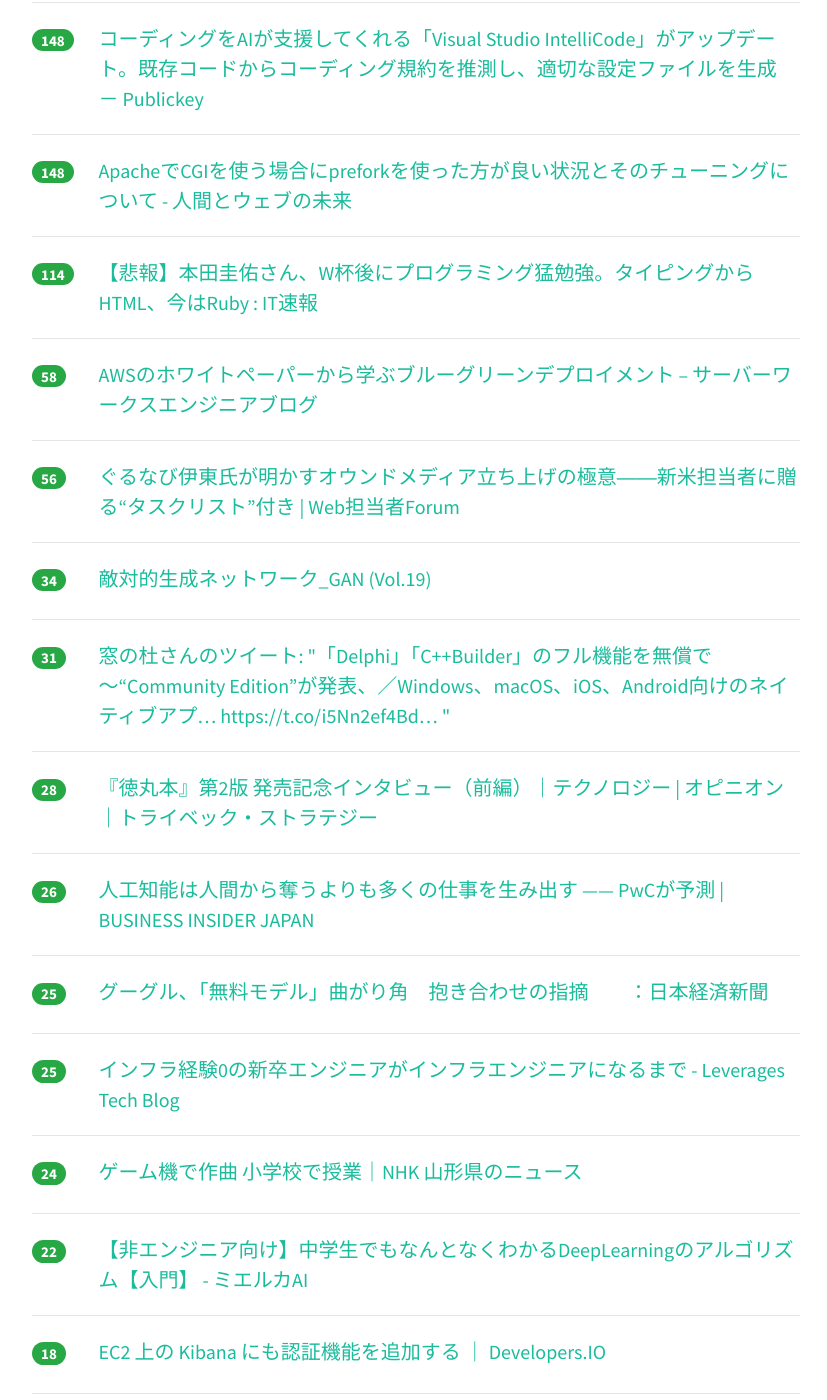
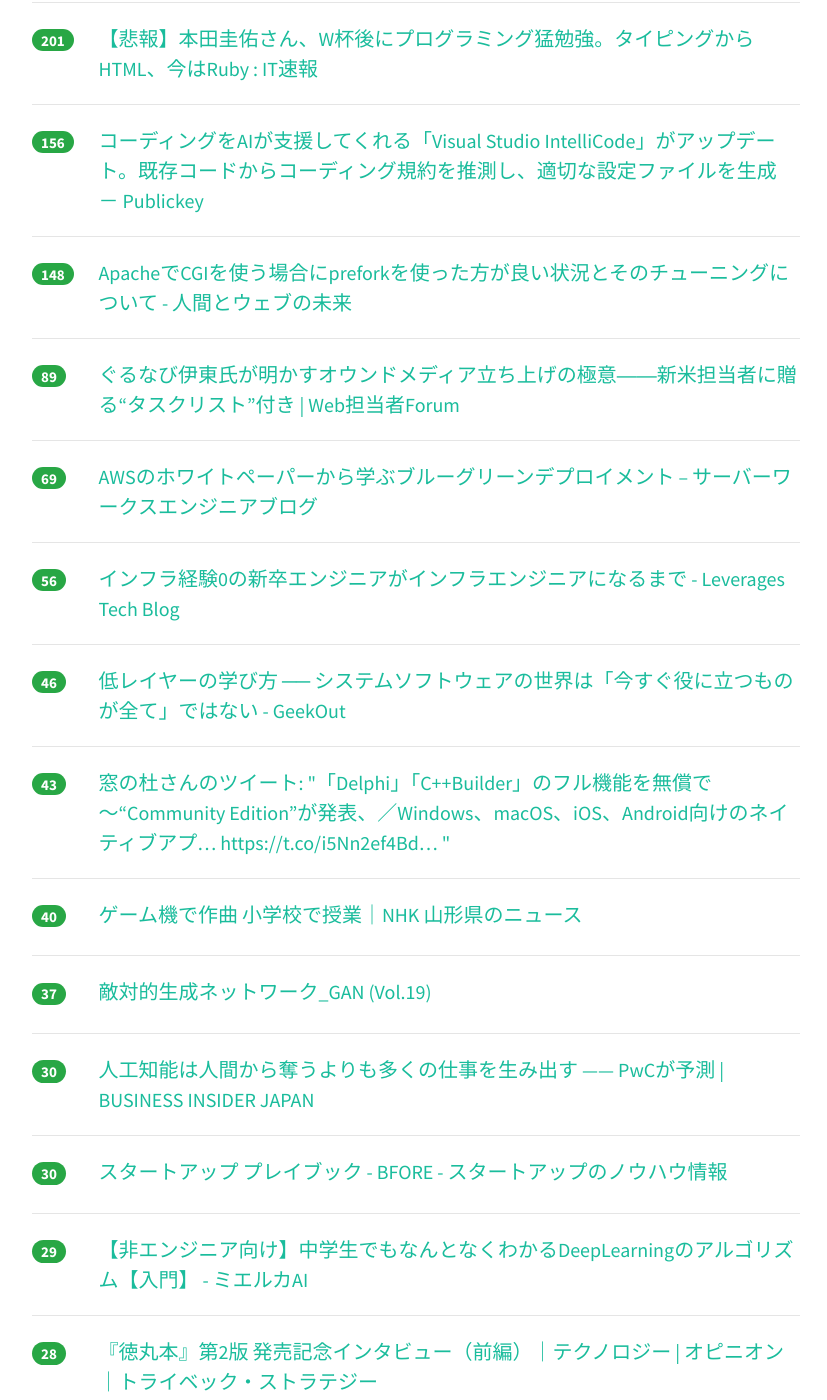
Before and after one commit to yatta47/hatena-matome-site, a Jekyll site: the page built from _posts/2018-07-19-hatena.md, in a window 1280 px wide and 1400 px high, scrolled down 449 px. Shown: the whole window, without its empty margins (224-1051 px from the left). Built offline with Jekyll 4.4.1, drawn with Linux system fonts in a browser that asks for light colours; nearby versions of some CDN libraries; some of the changed text lies outside the part shown.

Commit message:
Updated 2018-07-19

```diff
--- a/_posts/2018-07-19-hatena.md
+++ b/_posts/2018-07-19-hatena.md
@@ -1,18 +1,23 @@
 ---
 layout: post
 title:  "2018-07-19 はてぶIT"
-date:   2018-07-19 12:02:45
+date:   2018-07-19 13:02:25
 tags: [it-hotentry]
 ---
-56 件のデータあり
+61 件のデータあり
 
 <hr><div class="row">
-<div class="col-1"><span class="badge badge-pill badge-success h2">269</span></div>
+<div class="col-1"><span class="badge badge-pill badge-success h2">292</span></div>
 <div class="col-11"><a href='https://news.mynavi.jp/article/20180718-665930/' target='_blank'>Linuxネットワークコマンド新旧まとめ | マイナビニュース</a></div>
 </div>
 <hr>
 <div class="row">
-<div class="col-1"><span class="badge badge-pill badge-success h2">148</span></div>
+<div class="col-1"><span class="badge badge-pill badge-success h2">201</span></div>
+<div class="col-11"><a href='http://blog.livedoor.jp/itsoku/archives/53829029.html' target='_blank'>【悲報】本田圭佑さん、W杯後にプログラミング猛勉強。タイピングからHTML、今はRuby : IT速報</a></div>
+</div>
+<hr>
+<div class="row">
+<div class="col-1"><span class="badge badge-pill badge-success h2">156</span></div>
 <div class="col-11"><a href='https://www.publickey1.jp/blog/18/aivisual_studio_intellicode.html' target='_blank'>コーディングをAIが支援してくれる「Visual Studio IntelliCode」がアップデート。既存コードからコーディング規約を推測し、適切な設定ファイルを生成 － Publickey</a></div>
 </div>
 <hr>
@@ -22,28 +27,53 @@ tags: [it-hotentry]
 </div>
 <hr>
 <div class="row">
-<div class="col-1"><span class="badge badge-pill badge-success h2">114</span></div>
-<div class="col-11"><a href='http://blog.livedoor.jp/itsoku/archives/53829029.html' target='_blank'>【悲報】本田圭佑さん、W杯後にプログラミング猛勉強。タイピングからHTML、今はRuby : IT速報</a></div>
+<div class="col-1"><span class="badge badge-pill badge-success h2">89</span></div>
+<div class="col-11"><a href='https://webtan.impress.co.jp/e/2018/07/19/29325' target='_blank'>ぐるなび伊東氏が明かすオウンドメディア立ち上げの極意――新米担当者に贈る“タスクリスト”付き | Web担当者Forum</a></div>
 </div>
 <hr>
 <div class="row">
-<div class="col-1"><span class="badge badge-pill badge-success h2">58</span></div>
+<div class="col-1"><span class="badge badge-pill badge-success h2">69</span></div>
 <div class="col-11"><a href='http://blog.serverworks.co.jp/tech/2018/07/18/aws_blue_green_deployments/' target='_blank'>AWSのホワイトペーパーから学ぶブルーグリーンデプロイメント – サーバーワークスエンジニアブログ</a></div>
 </div>
 <hr>
 <div class="row">
 <div class="col-1"><span class="badge badge-pill badge-success h2">56</span></div>
-<div class="col-11"><a href='https://webtan.impress.co.jp/e/2018/07/19/29325' target='_blank'>ぐるなび伊東氏が明かすオウンドメディア立ち上げの極意――新米担当者に贈る“タスクリスト”付き | Web担当者Forum</a></div>
+<div class="col-11"><a href='https://tech.leverages.jp/entry/2018/07/18/120000' target='_blank'>インフラ経験0の新卒エンジニアがインフラエンジニアになるまで - Leverages Tech Blog</a></div>
 </div>
 <hr>
 <div class="row">
-<div class="col-1"><span class="badge badge-pill badge-success h2">34</span></div>
+<div class="col-1"><span class="badge badge-pill badge-success h2">46</span></div>
+<div class="col-11"><a href='https://geek-out.jp/column/entry/2018/07/19/110000' target='_blank'>低レイヤーの学び方 ── システムソフトウェアの世界は「今すぐ役に立つものが全て」ではない - GeekOut</a></div>
+</div>
+<hr>
+<div class="row">
+<div class="col-1"><span class="badge badge-pill badge-success h2">43</span></div>
+<div class="col-11"><a href='http://twitter.com/madonomori/status/1019696077614665728' target='_blank'>窓の杜さんのツイート: "「Delphi」「C++Builder」のフル機能を無償で ～“Community Edition”が発表、／Windows、macOS、iOS、Android向けのネイティブアプ… https://t.co/i5Nn2ef4Bd… "</a></div>
+</div>
+<hr>
+<div class="row">
+<div class="col-1"><span class="badge badge-pill badge-success h2">40</span></div>
+<div class="col-11"><a href='https://www3.nhk.or.jp/lnews/yamagata/20180717/6020001141.html' target='_blank'>ゲーム機で作曲 小学校で授業｜NHK 山形県のニュース</a></div>
+</div>
+<hr>
+<div class="row">
+<div class="col-1"><span class="badge badge-pill badge-success h2">37</span></div>
 <div class="col-11"><a href='https://products.sint.co.jp/aisia/blog/vol1-19' target='_blank'>敵対的生成ネットワーク_GAN (Vol.19)</a></div>
 </div>
 <hr>
 <div class="row">
-<div class="col-1"><span class="badge badge-pill badge-success h2">31</span></div>
-<div class="col-11"><a href='http://twitter.com/madonomori/status/1019696077614665728' target='_blank'>窓の杜さんのツイート: "「Delphi」「C++Builder」のフル機能を無償で ～“Community Edition”が発表、／Windows、macOS、iOS、Android向けのネイティブアプ… https://t.co/i5Nn2ef4Bd… "</a></div>
+<div class="col-1"><span class="badge badge-pill badge-success h2">30</span></div>
+<div class="col-11"><a href='https://www.businessinsider.jp/post-171470' target='_blank'>人工知能は人間から奪うよりも多くの仕事を生み出す —— PwCが予測 | BUSINESS INSIDER JAPAN</a></div>
+</div>
+<hr>
+<div class="row">
+<div class="col-1"><span class="badge badge-pill badge-success h2">30</span></div>
+<div class="col-11"><a href='https://bfore.hongotechgarage.com/entry/startup_playbook_sam_altman_y_combinator' target='_blank'>スタートアップ プレイブック - BFORE - スタートアップのノウハウ情報</a></div>
+</div>
+<hr>
+<div class="row">
+<div class="col-1"><span class="badge badge-pill badge-success h2">29</span></div>
+<div class="col-11"><a href='https://mieruca-ai.com/ai/easy_deeplearning_algorithm/' target='_blank'>【非エンジニア向け】中学生でもなんとなくわかるDeepLearningのアルゴリズム【入門】 - ミエルカAI</a></div>
 </div>
 <hr>
 <div class="row">
@@ -53,32 +83,27 @@ tags: [it-hotentry]
 <hr>
 <div class="row">
 <div class="col-1"><span class="badge badge-pill badge-success h2">26</span></div>
-<div class="col-11"><a href='https://www.businessinsider.jp/post-171470' target='_blank'>人工知能は人間から奪うよりも多くの仕事を生み出す —— PwCが予測 | BUSINESS INSIDER JAPAN</a></div>
-</div>
-<hr>
-<div class="row">
-<div class="col-1"><span class="badge badge-pill badge-success h2">25</span></div>
 <div class="col-11"><a href='https://www.nikkei.com/article/DGXMZO33130010Y8A710C1EA1000/' target='_blank'>グーグル、「無料モデル」曲がり角　抱き合わせの指摘　　：日本経済新聞</a></div>
 </div>
 <hr>
 <div class="row">
-<div class="col-1"><span class="badge badge-pill badge-success h2">25</span></div>
-<div class="col-11"><a href='https://tech.leverages.jp/entry/2018/07/18/120000' target='_blank'>インフラ経験0の新卒エンジニアがインフラエンジニアになるまで - Leverages Tech Blog</a></div>
+<div class="col-1"><span class="badge badge-pill badge-success h2">22</span></div>
+<div class="col-11"><a href='https://forest.watch.impress.co.jp/docs/news/1133614.html' target='_blank'>Microsoft、「Windows 10」のデルタ更新を終了へ ～エクスプレス更新に一本化 - 窓の杜</a></div>
 </div>
 <hr>
 <div class="row">
-<div class="col-1"><span class="badge badge-pill badge-success h2">24</span></div>
-<div class="col-11"><a href='https://www3.nhk.or.jp/lnews/yamagata/20180717/6020001141.html' target='_blank'>ゲーム機で作曲 小学校で授業｜NHK 山形県のニュース</a></div>
-</div>
-<hr>
-<div class="row">
-<div class="col-1"><span class="badge badge-pill badge-success h2">22</span></div>
-<div class="col-11"><a href='https://mieruca-ai.com/ai/easy_deeplearning_algorithm/' target='_blank'>【非エンジニア向け】中学生でもなんとなくわかるDeepLearningのアルゴリズム【入門】 - ミエルカAI</a></div>
+<div class="col-1"><span class="badge badge-pill badge-success h2">19</span></div>
+<div class="col-11"><a href='https://blog.wasbook.org/2018/07/wasbook2-kindle-reflow-version.html' target='_blank'>徳丸本サポートブログ: 徳丸本2版のリフロー版の発売予定について</a></div>
 </div>
 <hr>
 <div class="row">
 <div class="col-1"><span class="badge badge-pill badge-success h2">18</span></div>
 <div class="col-11"><a href='https://dev.classmethod.jp/server-side/elasticsearch/authenticated-kibana-for-ec2/' target='_blank'>EC2 上の Kibana にも認証機能を追加する ｜ Developers.IO</a></div>
+</div>
+<hr>
+<div class="row">
+<div class="col-1"><span class="badge badge-pill badge-success h2">18</span></div>
+<div class="col-11"><a href='https://techlife.cookpad.com/entry/2018/07/19/100000' target='_blank'>新規決済手段導入に際し、なるべく丁寧にテストケースを作成した話 - クックパッド開発者ブログ</a></div>
 </div>
 <hr>
 <div class="row">
@@ -88,12 +113,12 @@ tags: [it-hotentry]
 <hr>
 <div class="row">
 <div class="col-1"><span class="badge badge-pill badge-success h2">17</span></div>
-<div class="col-11"><a href='https://blog.wasbook.org/2018/07/wasbook2-kindle-reflow-version.html' target='_blank'>徳丸本サポートブログ: 徳丸本2版のリフロー版の発売予定について</a></div>
+<div class="col-11"><a href='https://coliss.com/articles/build-websites/operation/css/elastic-input-animation.html' target='_blank'>このCSSアニメーションのアイデアすごい！CSSの疑似クラスで実装するフローティングラベル | コリス</a></div>
 </div>
 <hr>
 <div class="row">
-<div class="col-1"><span class="badge badge-pill badge-success h2">16</span></div>
-<div class="col-11"><a href='https://bfore.hongotechgarage.com/entry/startup_playbook_sam_altman_y_combinator' target='_blank'>スタートアップ プレイブック - BFORE - スタートアップのノウハウ情報</a></div>
+<div class="col-1"><span class="badge badge-pill badge-success h2">17</span></div>
+<div class="col-11"><a href='https://anond.hatelabo.jp/20180716192338' target='_blank'>VRは尿意に勝てない</a></div>
 </div>
 <hr>
 <div class="row">
@@ -102,13 +127,33 @@ tags: [it-hotentry]
 </div>
 <hr>
 <div class="row">
-<div class="col-1"><span class="badge badge-pill badge-success h2">15</span></div>
-<div class="col-11"><a href='https://forest.watch.impress.co.jp/docs/news/1133614.html' target='_blank'>Microsoft、「Windows 10」のデルタ更新を終了へ ～エクスプレス更新に一本化 - 窓の杜</a></div>
+<div class="col-1"><span class="badge badge-pill badge-success h2">14</span></div>
+<div class="col-11"><a href='http://www.itmedia.co.jp/business/articles/1807/18/news021.html' target='_blank'>ホテル事業の経験がなかったのに、「TRUNK(HOTEL)」好調の秘密 (1/6) - ITmedia ビジネスオンライン</a></div>
+</div>
+<hr>
+<div class="row">
+<div class="col-1"><span class="badge badge-pill badge-success h2">14</span></div>
+<div class="col-11"><a href='https://www.slideshare.net/linecorp/clova-106423895' target='_blank'>Clovaにおける機械学習モジュールの配信＆運用基盤の紹介</a></div>
 </div>
 <hr>
 <div class="row">
 <div class="col-1"><span class="badge badge-pill badge-success h2">13</span></div>
-<div class="col-11"><a href='https://coliss.com/articles/build-websites/operation/css/elastic-input-animation.html' target='_blank'>このCSSアニメーションのアイデアすごい！CSSの疑似クラスで実装するフローティングラベル | コリス</a></div>
+<div class="col-11"><a href='https://www.oreilly.co.jp/community/blog/2018/07/machine-learning-book-authors-talk-part3.html' target='_blank'>Community Blog - 『仕事ではじめる機械学習』＆『前処理大全』著者対談（Part 3）</a></div>
+</div>
+<hr>
+<div class="row">
+<div class="col-1"><span class="badge badge-pill badge-success h2">13</span></div>
+<div class="col-11"><a href='https://japan.cnet.com/article/35122681/' target='_blank'>EU、グーグルに過去最高額となる5700億円の制裁金--「Android」で独禁法違反 - CNET Japan</a></div>
+</div>
+<hr>
+<div class="row">
+<div class="col-1"><span class="badge badge-pill badge-success h2">13</span></div>
+<div class="col-11"><a href='https://qiita.com/i-tanaka730/items/79e8e2c3ceb2bde51436' target='_blank'>Node.jsを学ぶ中で必ず押さえておきたいこと</a></div>
+</div>
+<hr>
+<div class="row">
+<div class="col-1"><span class="badge badge-pill badge-success h2">13</span></div>
+<div class="col-11"><a href='https://uxmilk.jp/73516' target='_blank'>UXという言葉が登場する以前に私が見たUXデザイン：ユニバーサルデザイン編 | UX MILK</a></div>
 </div>
 <hr>
 <div class="row">
@@ -117,38 +162,33 @@ tags: [it-hotentry]
 </div>
 <hr>
 <div class="row">
-<div class="col-1"><span class="badge badge-pill badge-success h2">12</span></div>
-<div class="col-11"><a href='https://www.slideshare.net/linecorp/clova-106423895' target='_blank'>Clovaにおける機械学習モジュールの配信＆運用基盤の紹介</a></div>
+<div class="col-1"><span class="badge badge-pill badge-success h2">13</span></div>
+<div class="col-11"><a href='https://ferret-plus.com/10551' target='_blank'>作業効率がグンと上がる！“カンバン方式”を採用しているツール5選｜ferret [フェレット]</a></div>
 </div>
 <hr>
 <div class="row">
 <div class="col-1"><span class="badge badge-pill badge-success h2">12</span></div>
-<div class="col-11"><a href='https://www.oreilly.co.jp/community/blog/2018/07/machine-learning-book-authors-talk-part3.html' target='_blank'>Community Blog - 『仕事ではじめる機械学習』＆『前処理大全』著者対談（Part 3）</a></div>
+<div class="col-11"><a href='https://news.mynavi.jp/article/20180719-666423/' target='_blank'>EUの制裁金にGoogle反論、Androidの「無料」「オープン」の価値が崩れる | マイナビニュース</a></div>
 </div>
 <hr>
 <div class="row">
 <div class="col-1"><span class="badge badge-pill badge-success h2">12</span></div>
-<div class="col-11"><a href='https://japan.cnet.com/article/35122681/' target='_blank'>EU、グーグルに過去最高額となる5700億円の制裁金--「Android」で独禁法違反 - CNET Japan</a></div>
+<div class="col-11"><a href='http://bunshun.jp/articles/-/8201' target='_blank'>はあちゅうさんAV男優との結婚おめでとう＆人工知能は人を超えていくか | 文春オンライン</a></div>
 </div>
 <hr>
 <div class="row">
 <div class="col-1"><span class="badge badge-pill badge-success h2">12</span></div>
-<div class="col-11"><a href='https://qiita.com/i-tanaka730/items/79e8e2c3ceb2bde51436' target='_blank'>Node.jsを学ぶ中で必ず押さえておきたいこと</a></div>
-</div>
-<hr>
-<div class="row">
-<div class="col-1"><span class="badge badge-pill badge-success h2">12</span></div>
-<div class="col-11"><a href='https://uxmilk.jp/73516' target='_blank'>UXという言葉が登場する以前に私が見たUXデザイン：ユニバーサルデザイン編 | UX MILK</a></div>
+<div class="col-11"><a href='http://ascii.jp/elem/000/001/705/1705889/' target='_blank'>ASCII.jp：メールを重視する一休.comがSendGridの障害から学んだこと</a></div>
 </div>
 <hr>
 <div class="row">
 <div class="col-1"><span class="badge badge-pill badge-success h2">11</span></div>
-<div class="col-11"><a href='http://www.itmedia.co.jp/business/articles/1807/18/news021.html' target='_blank'>ホテル事業の経験がなかったのに、「TRUNK(HOTEL)」好調の秘密 (1/6) - ITmedia ビジネスオンライン</a></div>
+<div class="col-11"><a href='https://japanese.engadget.com/2018/07/18/ai-google-deepmind/' target='_blank'>「AIによる自律的殺人兵器非開発の誓約書」発表。Google Deepmind設立者やイーロン・マスクら署名 - Engadget 日本版</a></div>
 </div>
 <hr>
 <div class="row">
 <div class="col-1"><span class="badge badge-pill badge-success h2">11</span></div>
-<div class="col-11"><a href='https://news.mynavi.jp/article/20180719-666423/' target='_blank'>EUの制裁金にGoogle反論、Androidの「無料」「オープン」の価値が崩れる | マイナビニュース</a></div>
+<div class="col-11"><a href='https://tekunabe.hatenablog.jp/entry/2018/07/18/janog42_ansible' target='_blank'>【JANOG42】Ansible ネットワーク自動化チュートリアルを発表してきました</a></div>
 </div>
 <hr>
 <div class="row">
@@ -162,8 +202,13 @@ tags: [it-hotentry]
 </div>
 <hr>
 <div class="row">
-<div class="col-1"><span class="badge badge-pill badge-success h2">10</span></div>
-<div class="col-11"><a href='https://japanese.engadget.com/2018/07/18/ai-google-deepmind/' target='_blank'>「AIによる自律的殺人兵器非開発の誓約書」発表。Google Deepmind設立者やイーロン・マスクら署名 - Engadget 日本版</a></div>
+<div class="col-1"><span class="badge badge-pill badge-success h2">9</span></div>
+<div class="col-11"><a href='https://fuminners.jp/journal/entertainment/14307/' target='_blank'>「テクノロジーで世界をリビルドする」郡南蛮田平平のミッションとは | フミナーズ</a></div>
+</div>
+<hr>
+<div class="row">
+<div class="col-1"><span class="badge badge-pill badge-success h2">9</span></div>
+<div class="col-11"><a href='https://xn--ick3b8eycw91sly5abn8ai5cf57b.com/%E6%81%90%E6%80%96%E3%81%AE%E5%AE%9F%E8%A9%B1%E3%83%BB%E3%83%BB%E3%83%BB%E6%82%AA%E5%A4%A2%E3%81%A8%E5%8C%96%E3%81%97%E3%81%9F%E3%80%8C%E5%A4%A2%E3%81%AE%E7%94%B0%E8%88%8E%E6%9A%AE%E3%82%89%E3%81%97' target='_blank'>恐怖の実話・・・悪夢と化した「夢の田舎暮らし」『あそこの組長さんはもう・・』『スケバングループ？』 | 芸能エンタメ倶楽部.com</a></div>
 </div>
 <hr>
 <div class="row">
@@ -202,21 +247,6 @@ tags: [it-hotentry]
 </div>
 <hr>
 <div class="row">
-<div class="col-1"><span class="badge badge-pill badge-success h2">8</span></div>
-<div class="col-11"><a href='https://fuminners.jp/journal/entertainment/14307/' target='_blank'>「テクノロジーで世界をリビルドする」郡南蛮田平平のミッションとは | フミナーズ</a></div>
-</div>
-<hr>
-<div class="row">
-<div class="col-1"><span class="badge badge-pill badge-success h2">8</span></div>
-<div class="col-11"><a href='https://xn--ick3b8eycw91sly5abn8ai5cf57b.com/%E6%81%90%E6%80%96%E3%81%AE%E5%AE%9F%E8%A9%B1%E3%83%BB%E3%83%BB%E3%83%BB%E6%82%AA%E5%A4%A2%E3%81%A8%E5%8C%96%E3%81%97%E3%81%9F%E3%80%8C%E5%A4%A2%E3%81%AE%E7%94%B0%E8%88%8E%E6%9A%AE%E3%82%89%E3%81%97' target='_blank'>恐怖の実話・・・悪夢と化した「夢の田舎暮らし」『あそこの組長さんはもう・・』『スケバングループ？』 | 芸能エンタメ倶楽部.com</a></div>
-</div>
-<hr>
-<div class="row">
-<div class="col-1"><span class="badge badge-pill badge-success h2">8</span></div>
-<div class="col-11"><a href='https://tekunabe.hatenablog.jp/entry/2018/07/18/janog42_ansible' target='_blank'>【JANOG42】Ansible ネットワーク自動化チュートリアルを発表してきました</a></div>
-</div>
-<hr>
-<div class="row">
 <div class="col-1"><span class="badge badge-pill badge-success h2">7</span></div>
 <div class="col-11"><a href='http://d.hatena.ne.jp/nakamura001/20180717/1531822914' target='_blank'>Android の 64bit 対応の apk ファイルの作成方法 - 強火で進め</a></div>
 </div>
@@ -232,18 +262,38 @@ tags: [it-hotentry]
 </div>
 <hr>
 <div class="row">
+<div class="col-1"><span class="badge badge-pill badge-success h2">7</span></div>
+<div class="col-11"><a href='https://iphone-mania.jp/news-219344/' target='_blank'>Samsung、CMでiPhoneを的外れにディスる - iPhone Mania</a></div>
+</div>
+<hr>
+<div class="row">
+<div class="col-1"><span class="badge badge-pill badge-success h2">7</span></div>
+<div class="col-11"><a href='https://www.nxworld.net/wordpress/wp-delete-post-and-attachment.html' target='_blank'>WordPress：記事の削除と同時に使用されている画像も削除する方法 | NxWorld</a></div>
+</div>
+<hr>
+<div class="row">
+<div class="col-1"><span class="badge badge-pill badge-success h2">7</span></div>
+<div class="col-11"><a href='https://www.technologyreview.jp/nl/a-new-report-says-ai-will-replace-as-many-jobs-as-it-kills-but-take-that-with-a-huge-grain-of-salt/' target='_blank'>MIT Tech Review: AIは失業と同じぐらい新たな雇用を生む、PwCが予測</a></div>
+</div>
+<hr>
+<div class="row">
 <div class="col-1"><span class="badge badge-pill badge-success h2">6</span></div>
 <div class="col-11"><a href='https://smhn.info/201807-google-play-to-recover' target='_blank'>Google Playの課金障害が復旧。 – すまほん!!</a></div>
 </div>
 <hr>
 <div class="row">
 <div class="col-1"><span class="badge badge-pill badge-success h2">6</span></div>
-<div class="col-11"><a href='https://iphone-mania.jp/news-219344/' target='_blank'>Samsung、CMでiPhoneを的外れにディスる - iPhone Mania</a></div>
+<div class="col-11"><a href='https://gigazine.net/news/20180719-darpa-planning-remake-us-electronics/' target='_blank'>DARPAが考える将来のエレクトロニクス業界とは？ - GIGAZINE</a></div>
 </div>
 <hr>
 <div class="row">
-<div class="col-1"><span class="badge badge-pill badge-success h2">5</span></div>
-<div class="col-11"><a href='https://gigazine.net/news/20180719-darpa-planning-remake-us-electronics/' target='_blank'>DARPAが考える将来のエレクトロニクス業界とは？ - GIGAZINE</a></div>
+<div class="col-1"><span class="badge badge-pill badge-success h2">6</span></div>
+<div class="col-11"><a href='http://thebridge.jp/2018/07/jooto-renewal' target='_blank'>タスク管理「Jooto」がリニューアル、かんばん方式で仕事を見える化、Googleカレンダーとの連携も - THE BRIDGE（ザ・ブリッジ）</a></div>
+</div>
+<hr>
+<div class="row">
+<div class="col-1"><span class="badge badge-pill badge-success h2">6</span></div>
+<div class="col-11"><a href='https://blog.jxck.io/entries/2018-07-18/how-to-logging-monthly-web.html' target='_blank'>Monthly Web の作り方 2018 年版 | blog.jxck.io</a></div>
 </div>
 <hr>
 <div class="row">
@@ -258,31 +308,6 @@ tags: [it-hotentry]
 <hr>
 <div class="row">
 <div class="col-1"><span class="badge badge-pill badge-success h2">5</span></div>
-<div class="col-11"><a href='https://techlife.cookpad.com/entry/2018/07/19/100000' target='_blank'>新規決済手段導入に際し、なるべく丁寧にテストケースを作成した話 - クックパッド開発者ブログ</a></div>
-</div>
-<hr>
-<div class="row">
-<div class="col-1"><span class="badge badge-pill badge-success h2">5</span></div>
-<div class="col-11"><a href='https://www.nxworld.net/wordpress/wp-delete-post-and-attachment.html' target='_blank'>WordPress：記事の削除と同時に使用されている画像も削除する方法 | NxWorld</a></div>
-</div>
-<hr>
-<div class="row">
-<div class="col-1"><span class="badge badge-pill badge-success h2">5</span></div>
-<div class="col-11"><a href='https://www.technologyreview.jp/nl/a-new-report-says-ai-will-replace-as-many-jobs-as-it-kills-but-take-that-with-a-huge-grain-of-salt/' target='_blank'>MIT Tech Review: AIは失業と同じぐらい新たな雇用を生む、PwCが予測</a></div>
-</div>
-<hr>
-<div class="row">
-<div class="col-1"><span class="badge badge-pill badge-success h2">4</span></div>
 <div class="col-11"><a href='https://cloudplatform.googleblog.com/2018/07/now-shipping-ultramem-machine-types-with-up-to-4tb-of-ram.html' target='_blank'>Google Cloud Platform Blog: Now shipping: ultramem machine types with up to 4TB of RAM</a></div>
 </div>
 <hr>
-<div class="row">
-<div class="col-1"><span class="badge badge-pill badge-success h2">4</span></div>
-<div class="col-11"><a href='https://anond.hatelabo.jp/20180716192338' target='_blank'>VRは尿意に勝てない</a></div>
-</div>
-<hr>
-<div class="row">
-<div class="col-1"><span class="badge badge-pill badge-success h2">3</span></div>
-<div class="col-11"><a href='http://bunshun.jp/articles/-/8201' target='_blank'>はあちゅうさんAV男優との結婚おめでとう＆人工知能は人を超えていくか | 文春オンライン</a></div>
-</div>
-<hr>
```
